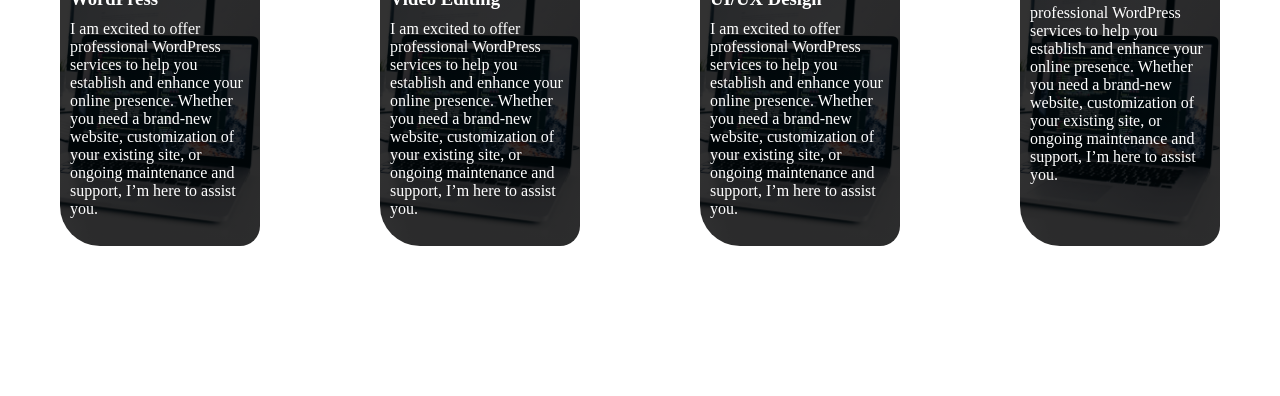
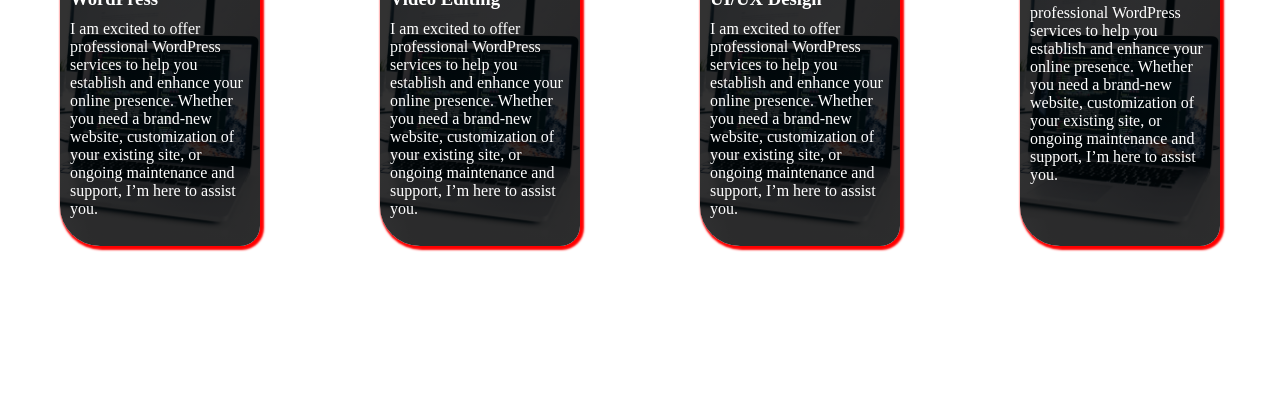
Before and after one commit to SMujtabA11/portfolio-website, a plain HTML site: page index.html in a window 1280 px wide. Shown: the part 734-1130 px from the top of the page. Drawn offline with nearby package versions, Linux system fonts and the light colour scheme.

Commit message:
cards has been edited

```diff
--- a/index.css
+++ b/index.css
@@ -90,6 +90,7 @@
     background-attachment: fixed;
     color: white;
     margin-top: 30px;
+    box-shadow:2px 2px 2px 2px red;
 }
 #card1>p{
     padding-top: 10px;
```
